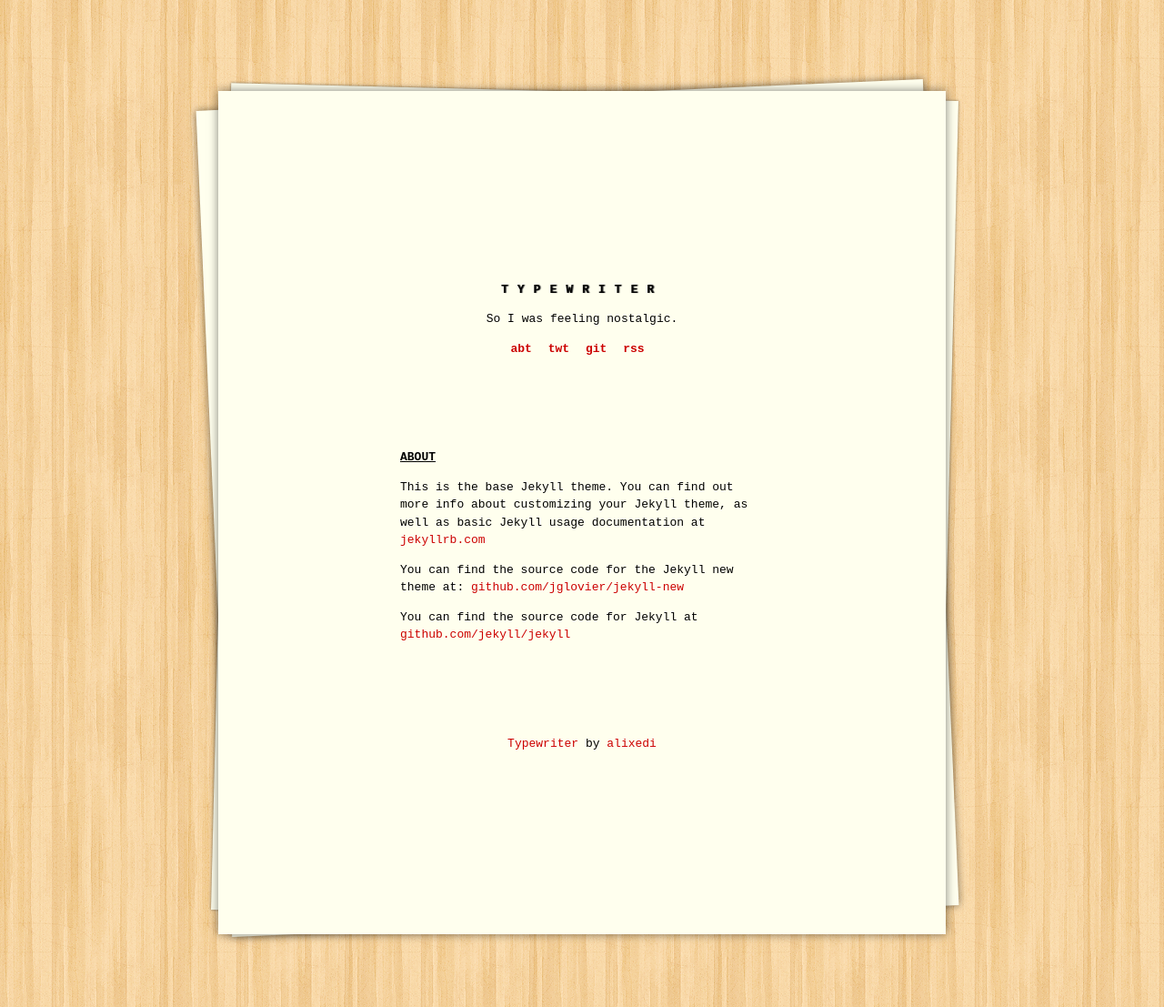
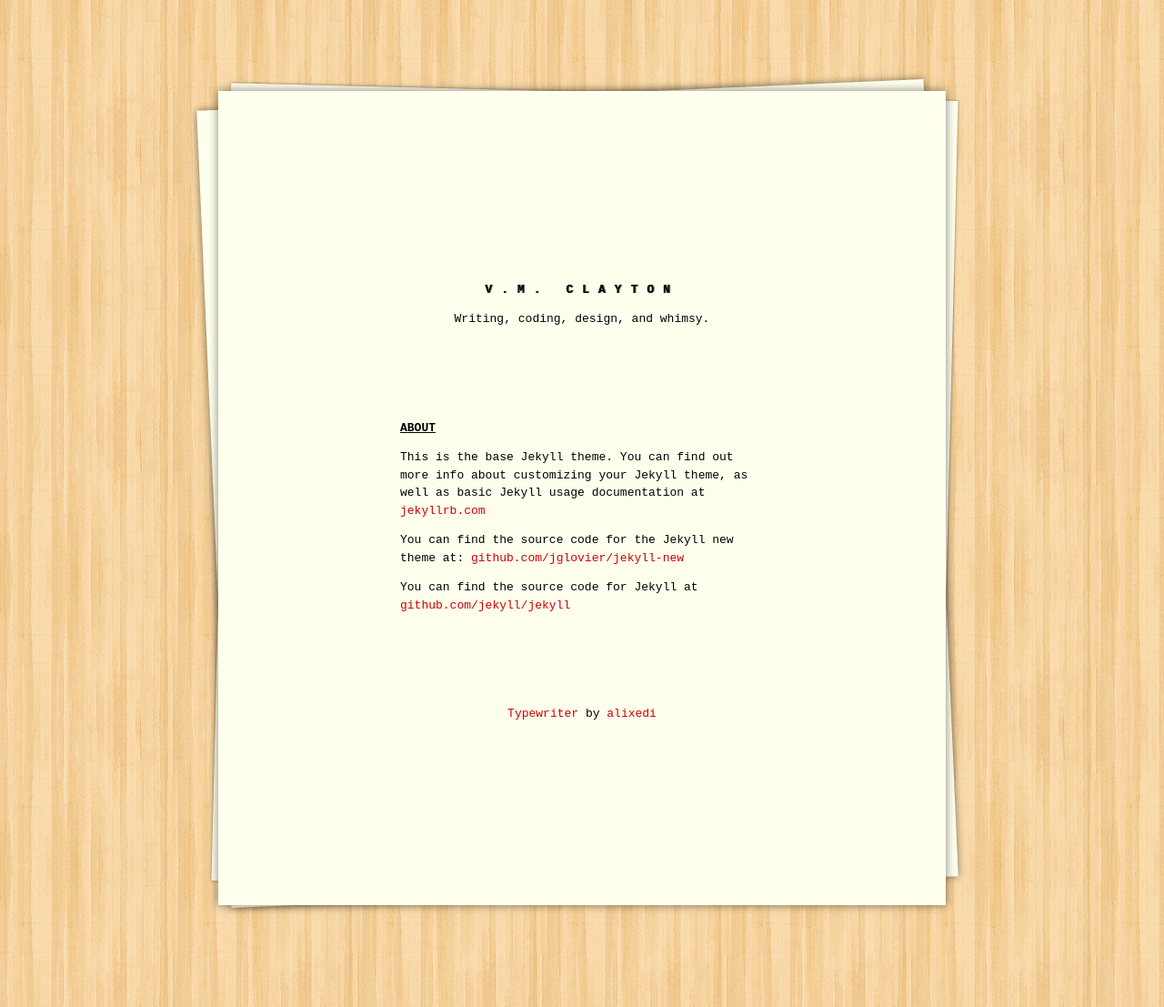
Before and after one commit to tyclayton/writinggirl.github.io, a Jekyll site: the page built from about.md, in a window 1280 px wide. Shown: the whole page at 91% size. Built offline with Jekyll 4.4.1, drawn with Linux system fonts in a browser that asks for light colours; some of the changed lines change nothing that is shown.

Commit message:
Add files via upload

```diff
--- a/_config.yml
+++ b/_config.yml
@@ -1,22 +1,32 @@
+# Welcome to Jekyll!
+#
+# This config file is meant for settings that affect your whole blog, values
+# which you are expected to set up once and rarely edit after that. If you find
+# yourself editing this file very often, consider using Jekyll's data files
+# feature for the data you need to update frequently.
+#
+# For technical reasons, this file is *NOT* reloaded automatically when you use
+# 'bundle exec jekyll serve'. If you change this file, please restart the server process.
+
 # Site settings
-title: "Typewriter"
-description: "So I was feeling nostalgic."
-baseurl: ""
-url: "http://alixedi.github.io"
+# These are used to personalize your new site. If you look in the HTML files,
+# you will see them accessed via {{ site.title }}, {{ site.email }}, and so on.
+# You can create any custom variable you would like, and they will be accessible
+# in the templates via {{ site.myvariable }}.
+title: V.M. Clayton
+email: vee@vmclayton.com
+description: > # this means to ignore newlines until "baseurl:"
+  Writing, coding, design, and whimsy.
+baseurl: "" # the subpath of your site, e.g. /blog
+url: "" # the base hostname & protocol for your site, e.g. http://example.com
+twitter_username: torimclay
+github_username:  writinggirl
 
 # Build settings
 markdown: kramdown
-permalink: pretty
-highlighter: pygments
-paginate: 3
-
-# Links
-links:
-  - title: "abt"
-    url: /about
-  - title: "twt"
-    url: http://twitter.com/alixedi
-  - title: "git"
-    url: http://github.com/alixedi
-  - title: "rss"
-    url: /feed.xml
+theme: jekyll-theme-modernist
+gems:
+  - jekyll-feed
+exclude:
+  - Gemfile
+  - Gemfile.lock
```
